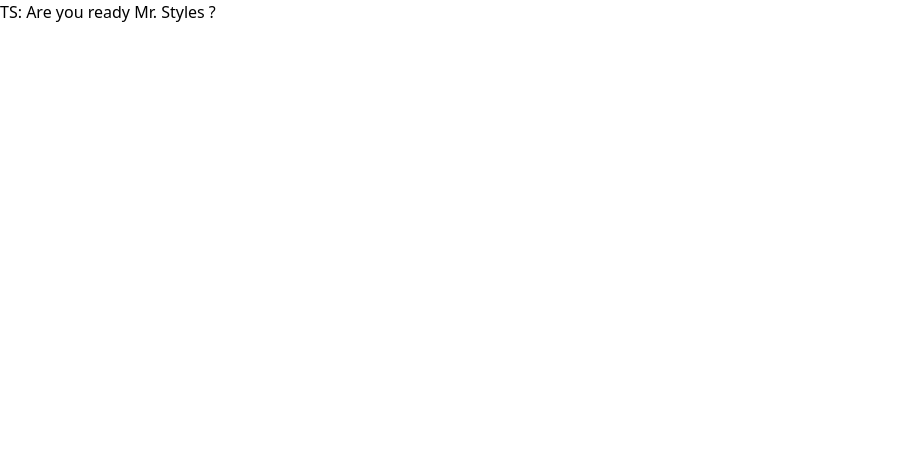
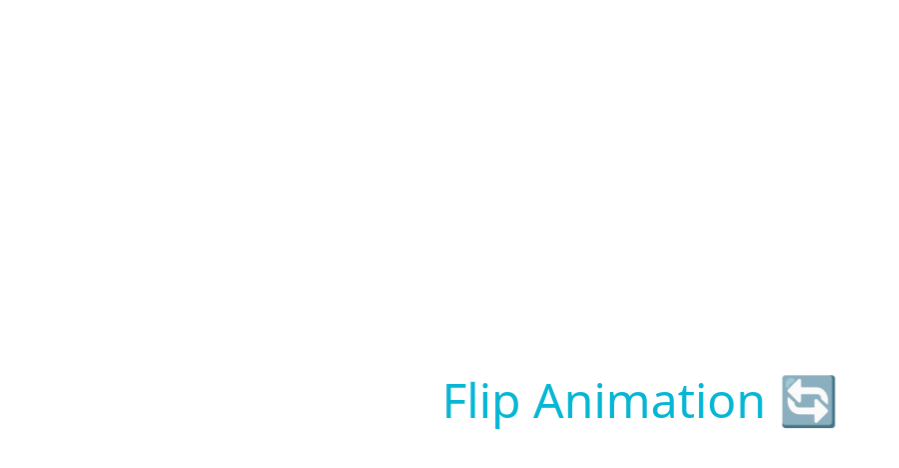
Before and after one commit to Rutuza/AnymatorApp, a React (Vite) app: page / in a window 1280 px wide. Shown: the top 468 px of the page, without its empty margins (0-899 px from the left). Built offline with nearby package versions, Linux system fonts and the light colour scheme.

Commit message:
flip animation added

```diff
--- a/src/App.tsx
+++ b/src/App.tsx
@@ -1,11 +1,9 @@
 import './App.css';
-
-import { Fadein } from './assets/components/Fadein';
-
+import { Flip } from './assets/components/Flip';
 function App() {
   return (
     <>
-      <Fadein />
+      <Flip />
     </>
   )
 }
--- a/src/assets/components/Blink.tsx
+++ b/src/assets/components/Blink.tsx
@@ -9,13 +9,15 @@ const blinkKeyframes = `
 
 const myStyle: React.CSSProperties = {
  animation: "blink 1s infinite",
+ fontSize: "2rem",
+
 };
 
 function Blink() {
   return (
     <>
       <style>{blinkKeyframes}</style>
-      <div style={myStyle}>Blink animation</div>
+      <div style={myStyle}>hello world. I am Blink animation</div>
     </>
   );
 }
--- a/src/assets/components/Fadein.tsx
+++ b/src/assets/components/Fadein.tsx
@@ -15,7 +15,7 @@ function Fadein() {
   return (
     <>
       <style>{fadeinkeyframes}</style>
-      <div style={myStyle}>TS: Are you ready Mr. Styles ?</div>
+      <div style={myStyle}>hello, I am fade in animation</div>
     </>
   );
 }
--- /dev/null
+++ b/src/assets/components/Flip.tsx
@@ -0,0 +1,47 @@
+import React from "react";
+
+const flipAnimation = `
+@keyframes flip {
+  0% {
+    transform: rotateY(0deg);
+  }
+
+  50% {
+    transform: rotateY(180deg);
+  }
+
+  100% {
+    transform: rotateY(360deg);
+  }
+}
+`;
+
+const flipStyle: React.CSSProperties = {
+  animation: "flip 2s infinite linear",
+
+  fontSize: "3rem",
+
+  display: "flex",
+  justifyContent: "center",
+  alignItems: "center",
+
+  height: "100vh",
+
+  color: "#06b6d4",
+
+  transformStyle: "preserve-3d",
+};
+
+function Flip() {
+  return (
+    <>
+      <style>{flipAnimation}</style>
+
+      <div style={flipStyle}>
+        Flip Animation 🔄
+      </div>
+    </>
+  );
+}
+
+export { Flip };
--- a/src/assets/components/Heartbeat.tsx
+++ b/src/assets/components/Heartbeat.tsx
@@ -1,40 +1,52 @@
 import React from 'react';
 
-const heartbeatkeyframes = `
-@keyframes heartbeat{
+const heartbeatAnimation = `
+@keyframes heartbeat {
   0% {
     transform: scale(1);
   }
-    14% {
-        transform: scale(1.3);
+
+  25% {
+    transform: scale(1.2);
   }
-    28% {
+
+  40% {
     transform: scale(1);
   }
-    42% {
-        transform: scale(1.3);
+
+  60% {
+    transform: scale(1.2);
   }
-    70% {
+
+  100% {
     transform: scale(1);
   }
 }
 `;
 
-const myStyle: React.CSSProperties = {
+const heartStyle: React.CSSProperties = {
   animation: "heartbeat 1.5s infinite",
-    textAlign: "center",
-    overflowX: "hidden",
+  fontSize: "3rem",
 
+  display: "flex",
+  justifyContent: "center",
+  alignItems: "center",
+
+  height: "100vh",
+
+  color: "red",
 };
-
 
 function Heartbeat() {
   return (
     <>
-      <style>{heartbeatkeyframes}</style>
-      <div style={myStyle}>Heartbeat animation</div>
+      <style>{heartbeatAnimation}</style>
+
+      <div style={heartStyle}>
+         My Heart Beats For Code ❤️
+      </div>
     </>
   );
 }
 
-export { Heartbeat } ;
+export { Heartbeat };
```
Lines whose indentation alone changed are shown as unchanged.
